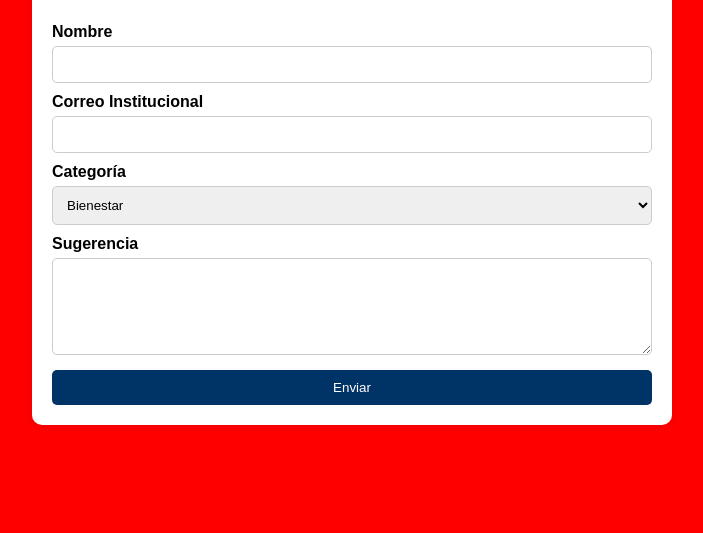
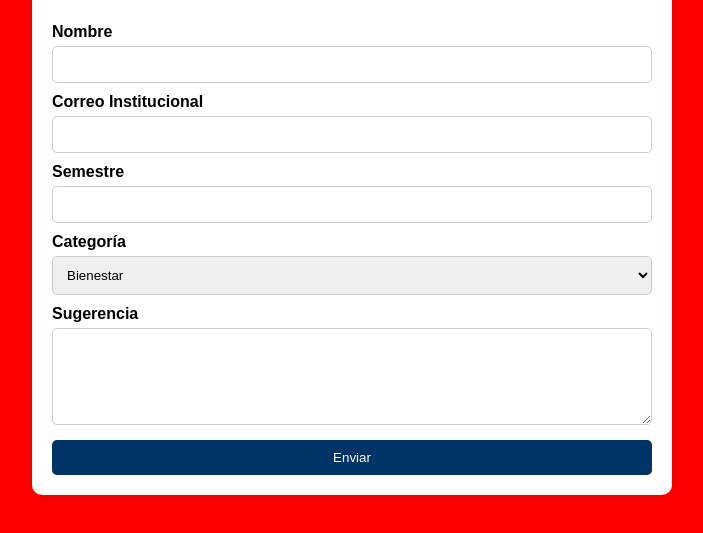
Before and after one commit to AverageAndres3242/Buzon-CUC-Escucha, a plain HTML site: page index.html in a window 1280 px wide. Shown: the part 179-712 px from the top of the page, without its empty margins (288-991 px from the left). Drawn offline with Linux system fonts and the light colour scheme.

Commit message:
Agregar campo semestre al formulario

```diff
--- a/index.html
+++ b/index.html
@@ -24,7 +24,8 @@
 
             <label>Correo Institucional</label>
             <input type="email" required>
-
+            <label>Semestre</label>
+            <input type="number" min="1" max="10">
             <label>Categoría</label>
             <select>
                 <option>Bienestar</option>
```
